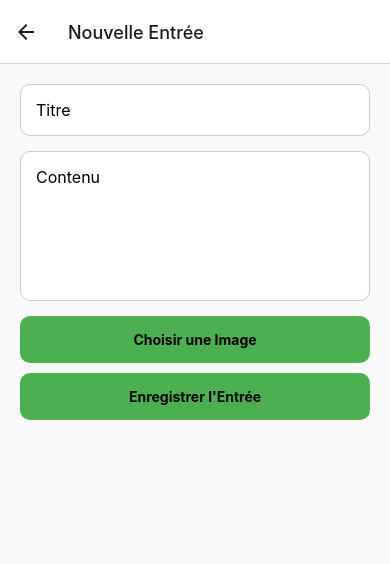
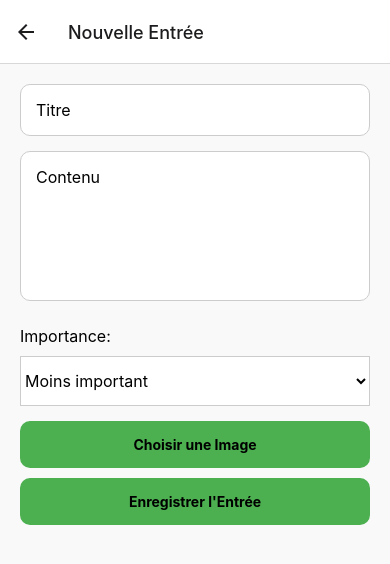
Before and after one commit to slayertn69/ReactNativeProject, a React Native app in the folder JournalIntime/: screen /AddEntry in a window 390 px wide. Shown: the top 564 px of the page. Built offline with nearby package versions, Linux system fonts and the light colour scheme.

Commit message:
Importance

```diff
--- a/JournalIntime/package.json
+++ b/JournalIntime/package.json
@@ -11,6 +11,7 @@
   "dependencies": {
     "@expo/metro-runtime": "~3.2.3",
     "@react-native-async-storage/async-storage": "^2.0.0",
+    "@react-native-picker/picker": "^2.9.0",
     "@react-navigation/native": "^6.1.18",
     "@react-navigation/stack": "^6.4.1",
     "expo": "~51.0.28",
--- a/JournalIntime/screens/AddEntryScreen.js
+++ b/JournalIntime/screens/AddEntryScreen.js
@@ -1,5 +1,5 @@
 import React, { useState, useContext } from 'react';
-import { View, TextInput, Button, Image, StyleSheet, TouchableOpacity, Text } from 'react-native';
+import { View, TextInput, Button, Image, StyleSheet, TouchableOpacity, Text, Picker } from 'react-native';
 import * as ImagePicker from 'expo-image-picker';
 import AsyncStorage from '@react-native-async-storage/async-storage';
 import { useNavigation } from '@react-navigation/native';
@@ -11,6 +11,7 @@ export default function AddEntryScreen() {
   const [title, setTitle] = useState('');
   const [content, setContent] = useState('');
   const [image, setImage] = useState(null);
+  const [importance, setImportance] = useState('moins important');
   const navigation = useNavigation();
 
   const pickImage = async () => {
@@ -39,6 +40,7 @@ export default function AddEntryScreen() {
       title,
       content,
       imageUri: image,
+      importance,
     };
 
     const savedEntries = await AsyncStorage.getItem('journalEntries');
@@ -64,6 +66,18 @@ export default function AddEntryScreen() {
         multiline
         style={[styles.input, styles.textArea, isDarkMode ? styles.darkInput : styles.lightInput]}
       />
+
+      {/* Picker pour choisir l'importance */}
+      <Text style={[styles.label, isDarkMode ? styles.darkText : styles.lightText]}>Importance:</Text>
+      <Picker
+        selectedValue={importance}
+        style={[styles.picker, isDarkMode ? styles.darkInput : styles.lightInput]}
+        onValueChange={(itemValue) => setImportance(itemValue)}
+      >
+        <Picker.Item label="Moins important" value="moins important" />
+        <Picker.Item label="Important" value="important" />
+      </Picker>
+
       <TouchableOpacity style={[styles.button, isDarkMode ? styles.darkButton : styles.lightButton]} onPress={pickImage}>
         <Text style={[styles.buttonText, isDarkMode ? styles.darkText : styles.lightText]}>Choisir une Image</Text>
       </TouchableOpacity>
@@ -119,6 +133,15 @@ const styles = StyleSheet.create({
   darkText: {
     color: '#fff',
   },
+  label: {
+    marginVertical: 10,
+    fontSize: 16,
+  },
+  picker: {
+    height: 50,
+    width: '100%',
+    marginBottom: 15,
+  },
   image: {
     width: 200,
     height: 200,
@@ -127,7 +150,7 @@ const styles = StyleSheet.create({
     borderRadius: 10,
   },
   darkInput: {
-    backgroundColor: '#555', // Couleur d'arrière-plan pour les champs de saisie en mode sombre
+    backgroundColor: '#555',
     borderColor: '#777',
     color: '#fff',
   },
--- a/JournalIntime/screens/HomeScreen.js
+++ b/JournalIntime/screens/HomeScreen.js
@@ -4,19 +4,20 @@ import AsyncStorage from '@react-native-async-storage/async-storage';
 import { useFocusEffect, useNavigation } from '@react-navigation/native';
 import { ThemeContext } from '../ThemeContext';
 import { Ionicons } from '@expo/vector-icons';
+import { Picker } from '@react-native-picker/picker';
 
 export default function HomeScreen() {
   const { isDarkMode } = useContext(ThemeContext);
   const [entries, setEntries] = useState([]);
+  const [selectedImportance, setSelectedImportance] = useState('tout');
   const navigation = useNavigation();
 
   useEffect(() => {
-    // Configure le bouton des paramètres dans l'en-tête
     navigation.setOptions({
       headerStyle: {
-        backgroundColor: isDarkMode ? '#333' : '#4CAF50', // Couleur de fond en fonction du mode
+        backgroundColor: isDarkMode ? '#333' : '#4CAF50',
       },
-      headerTintColor: isDarkMode ? '#fff' : '#000', // Couleur du texte en fonction du mode
+      headerTintColor: isDarkMode ? '#fff' : '#000',
       headerRight: () => (
         <TouchableOpacity onPress={() => navigation.navigate('Settings')}>
           <Ionicons name="settings" size={24} color={isDarkMode ? '#fff' : '#000'} style={{ marginRight: 15 }} />
@@ -38,6 +39,24 @@ export default function HomeScreen() {
     }, [])
   );
 
+  const filteredEntries = entries.filter(entry => {
+    if (selectedImportance === 'tout') return true;
+    return entry.importance === selectedImportance;
+  });
+
+  const renderEntry = ({ item }) => (
+    <TouchableOpacity
+      style={[styles.entryContainer, isDarkMode ? styles.darkEntryContainer : styles.lightEntryContainer]}
+      onPress={() => navigation.navigate('EntryDetails', { entry: item })}
+    >
+      <Text style={[styles.entryDate, isDarkMode ? styles.darkText : styles.lightText]}>{item.date}</Text>
+      <Text style={[styles.entryTitle, isDarkMode ? styles.darkText : styles.lightText]}>{item.title}</Text>
+      <Text style={[styles.entryContent, isDarkMode ? styles.darkText : styles.lightText]}>
+        {item.content.slice(0, 30)}...
+      </Text>
+    </TouchableOpacity>
+  );
+
   return (
     <View style={[styles.container, isDarkMode ? styles.darkContainer : styles.lightContainer]}>
       <TouchableOpacity
@@ -49,21 +68,21 @@ export default function HomeScreen() {
         </Text>
       </TouchableOpacity>
 
+      <Text style={[styles.header, isDarkMode ? styles.darkText : styles.lightText]}>Filtrer par Importance :</Text>
+      <Picker
+        selectedValue={selectedImportance}
+        style={[styles.picker, isDarkMode ? styles.darkPicker : styles.lightPicker]}
+        onValueChange={(itemValue) => setSelectedImportance(itemValue)}
+      >
+        <Picker.Item label="Tout" value="tout" />
+        <Picker.Item label="Important" value="important" />
+        <Picker.Item label="Moins Important" value="moins important" />
+      </Picker>
+
       <FlatList
-        data={entries}
+        data={filteredEntries}
         keyExtractor={(item) => item.id}
-        renderItem={({ item }) => (
-          <TouchableOpacity
-            style={[styles.entryContainer, isDarkMode ? styles.darkEntryContainer : styles.lightEntryContainer]}
-            onPress={() => navigation.navigate('EntryDetails', { entry: item })}
-          >
-            <Text style={[styles.entryDate, isDarkMode ? styles.darkText : styles.lightText]}>{item.date}</Text>
-            <Text style={[styles.entryTitle, isDarkMode ? styles.darkText : styles.lightText]}>{item.title}</Text>
-            <Text style={[styles.entryContent, isDarkMode ? styles.darkText : styles.lightText]}>
-              {item.content.slice(0, 30)}...
-            </Text>
-          </TouchableOpacity>
-        )}
+        renderItem={renderEntry}
       />
     </View>
   );
@@ -132,4 +151,20 @@ const styles = StyleSheet.create({
   entryContent: {
     fontSize: 16,
   },
+  header: {
+    fontSize: 24,
+    marginVertical: 10,
+    fontWeight: 'bold',
+  },
+  picker: {
+    height: 50,
+    width: '100%',
+  },
+  lightPicker: {
+    backgroundColor: '#fff',
+  },
+  darkPicker: {
+    backgroundColor: '#444',
+    color: '#fff',
+  },
 });
```
Also changed, not shown: 1 other file (tests, documents, lock files or other folders).
